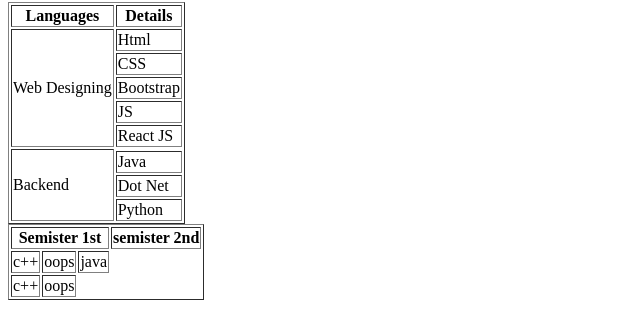
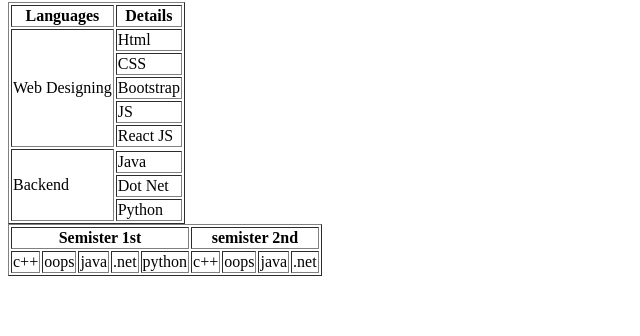
Before and after one commit to Prasad632468/learning_html, a plain HTML site: page table_format.html in a window 1280 px wide. Shown: the part 390-726 px from the top of the page, without its empty margins (0-640 px from the left). Drawn offline with Linux system fonts and the light colour scheme.

Commit message:
table_format

```diff
--- a/table_format.html
+++ b/table_format.html
@@ -141,12 +141,14 @@
                 <td>c++</td>
                 <td>oops</td>
                 <td>java</td>
-
-            </tr>
-            <tr>
+                <td>.net</td>
+                <td>python</td>
                 <td>c++</td>
                 <td>oops</td>
+                <td>java</td>
+                <td>.net</td>
             </tr>
+
             </tbody>
         </table>
     </body>
```
